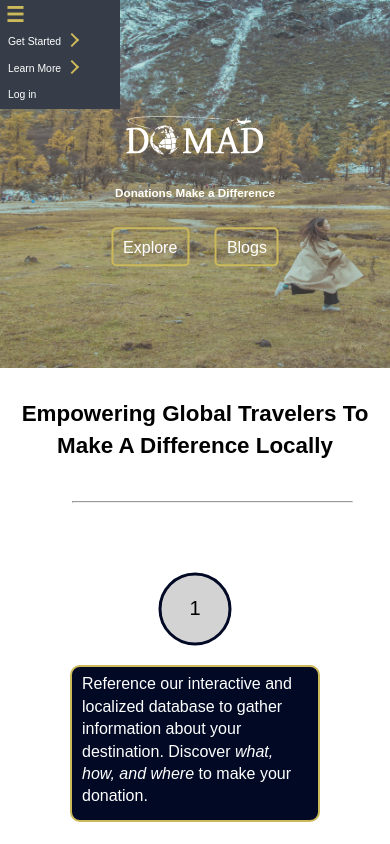
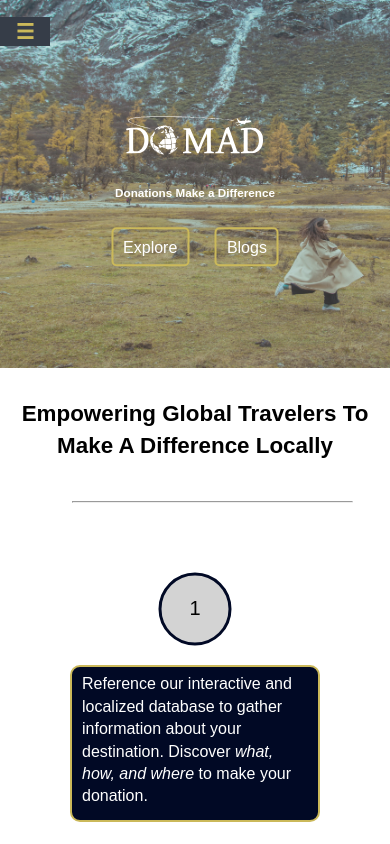
Before and after one commit to JoyMace/DoMADCapstone, a React (Create React App) app in the folder code/client/: page / in a window 390 px wide. Shown: the top 844 px of the page. Built offline with nearby package versions, Linux system fonts and the light colour scheme.

Commit message:
fixed hamburger navbar functionality. Done with page for now

```diff
--- a/code/client/src/components/Pages/Home.css
+++ b/code/client/src/components/Pages/Home.css
@@ -23,9 +23,10 @@
     z-index: 0; /* stack order (last) */
 }
 
-/*===== StickyNavbar Container =====*/
+
+/*===== StickyNavbar Basic Styling =====*/
     /*-- We need a wrapper AND container so it
-    can be BOTH fixed AND a sticky flexbox --*/
+    can be BOTH a fixed AND a sticky flexbox --*/
 #navbar-wrapper {
     position: fixed; /* Render fixed initially */
     top: 0;
@@ -35,78 +36,34 @@
     min-height: 42px;
     max-height: 80px;
     z-index: 4; /* Stacking order (2nd before DD content) */
-    transition: all 0.5s; /* back to top */
+    transition: all 0.5s; /* unstick navbar */
 }
 
 /* Navbar Master */
 #nav-container {
-    position: sticky; /* Render Fixed for any scroll position */
+    position: sticky; /* Fixed at any scroll position */
     display: flex;
     flex-flow: row wrap;
     justify-content: space-between;
     list-style-type: none;
     overflow: visible; /* crucial! */
-    padding: 0;
     /* Utility for navbar sticky effect */
     top: -1px;
     padding-top: calc(1em + 1px);
+    transition: all 0.4s;
 }
-/* WHEN sticky scrolling */
-#top-container.isSticky #nav-container {
-    padding: 4px 3%; /* push up farther */
-    transition: all 0.4s;
-    background-color: #363D48;
-}
-/* WHEN hammed to side */
-#nav-container.hammed {
-    flex-flow: column wrap; /* initial: row wrap */
-    justify-content: flex-start; /* initial: space-between */
-    width: 120px; /*--deprecate to left-side */
-    padding: 0;
-    overflow: hidden;
-}
-
-    /* Initially hide Ham - Then display Ham */
-    #nav-container #ham-btn { display: none; }
-    #nav-container.hammed #ham-btn {
-        display: block; /* initial: none */
-        background-color: #363D48;
-        color: #CBB95A;
-        font-size: 1.3em;
-        text-align: left;
-    }
 
     /* Dropdown grouping container */
     #nav-container .dropdown {
         display: inline-block;
         position: sticky;
-        margin-right: 20px;
         cursor: pointer;
-        font-size: 0.9em;
+        font-size: 0.8em;
     }
-    /* WHEN hammed - DD grouping container */
-    #nav-container.hammed .dropdown {
-        display: block;
-        margin-right: 0;
-        background-color: #363D48;
-        font-size: 0.5em; /* initial: 0.9em */
-        white-space: nowrap;
-    }
-    /*
-    FIX======
-    #nav-container.hammed #ham-btn:hover, .dropdown {
-        display: ;
-    }
-    */
 
         /* Dropdown headers */
         .DD-btn {
             font-size: 1.3em;
-        }
-        /* WHEN hammed to side */
-        #nav-container.hammed .DD-btn {
-            display: block;
-            width: 100%;
         }
             /* Hovering any DD item => border on header */
             #nav-container .dropdown:hover .DD-btn {
@@ -121,12 +78,13 @@
                 border-width: 2px 2px 0 0;
                 padding: 4px;
                 margin-left: 6px;
+                transition: all 0.3s;
                 transform: rotate(45deg);
                 -webkit-transform: rotate(45deg);
             }
             .dropdown:hover .down-up-arrow {
                 transition: all 0.3s;
-                border-width: 0 3px 3px 0px;
+                border-width: 0 2px 2px 0px;
             }
 
 
@@ -142,11 +100,6 @@
         }
         .dropdown:hover .dropdown-content {
             display: block;
-        }
-        /* WHEN hammed - Dropdown content */
-        #nav-container.hammed .dropdown-content {
-            position: relative;
-            width: 100%;
         }
 
             /* ALL DD item <a> ref tags */
@@ -170,8 +123,66 @@
                 width: 150%;
             }
 
+/*================================*/
+/*=== Hamburger Navbar Styling ===*/
+#nav-container #ham-btn {
+    display: none; /* default state */
+}
 
-/*====== Centered Top Container content ======*/
+@media screen and (max-width: 600px) {
+    #nav-container #ham-btn {
+        display: inline-block; /* initial: none */
+        background-color: #363D48;
+        width: 50px;
+        text-align: center;
+        color: #CBB95A;
+        font-size: 1.3em;
+    }
+    #nav-container .dropdown .DD-btn {
+        display: none;
+        white-space: nowrap;
+        background-color: #363D48;
+        font-size: 0.7em; /* initial: 0.9em */
+    }
+}
+
+@media screen and (max-width: 600px) {
+    #nav-container.hammed {
+        padding-top: 0px;
+        width: 18%;
+        min-width: 80px; /*--deprecate to left-side */
+
+        flex-flow: column wrap; /* initial: row wrap */
+        justify-content: flex-start; /* initial: space-between */
+        overflow: hidden;
+    }
+
+    #nav-container.hammed .dropdown {
+        display: block;
+        width: 100%;
+    }
+        #nav-container.hammed .DD-btn {
+            width: 100%;
+            display: block;
+        }
+        #nav-container.hammed .dropdown-content {
+            position: relative;
+            width: 100%;
+            background-color: #b89b09;
+            color: black;
+        }
+}
+
+/*============================================*/
+/*=== Sticky Scrolling Navbar Styling ===*/
+
+#top-container.isSticky #nav-container {
+    transition: all 0.4s;
+    background-color: #363D48;
+}
+
+/*============================================*/
+/*=== Centered Top Container content ===*/
 #block-wrapper {
     position: absolute;
     top: 50%;
@@ -311,6 +322,3 @@
             color: white;
             line-height: 2em;
         }
-
-
-/*====== END =========*/
--- a/code/client/src/components/Pages/Home.js
+++ b/code/client/src/components/Pages/Home.js
@@ -4,7 +4,6 @@ import bg from '../../images/home-filler-girl_running.jpg';
 import bg_alt from '../../images/home-filler-inspire.jpg';
 import logo_wh from '../../images/WhiteDOMADlogo.svg';
 import logo_bl from '../../images/DoMADLogoDark.svg';
-
 
 import dons from '../../images/home-filler-volunteers.jpg';
 
@@ -17,14 +16,14 @@ function Home() {
             <img id='bg_img' src={bg} alt={bg_alt} />
 
             <div id="navbar-wrapper">
-                <ResponsiveHammedDD id='nav-container'>
-                    <a id='ham-btn'>
-                        <b>&nbsp;&#9776;</b>
+                <div id='nav-container'>
+                    <a id='ham-btn' href='javascript:void(0);' onClick={myHamButton}>
+                        <b>&#9776;</b>
                     </a>
 
                     <div id='left'>
                         <div className='dropdown'>
-                            <a href="javascript:void(0)" className="DD-btn">
+                            <a className="DD-btn" href="javascript:void(0);">
                                 Get Started<i className="down-up-arrow"></i>
                             </a>
                             <div className="dropdown-content">
@@ -37,7 +36,7 @@ function Home() {
 
                     <div id='right'>
                         <div className='dropdown'>
-                            <a href="javascript:void(0)" className="DD-btn">
+                            <a className="DD-btn" href="/about">
                                 Learn More<i className="down-up-arrow"></i>
                             </a>
                             <div className="dropdown-content">
@@ -58,7 +57,7 @@ function Home() {
                         </div>
                     </div>
 
-                </ResponsiveHammedDD>
+                </div>
             </div>
 
             <div id="block-wrapper">
@@ -182,7 +181,7 @@ function Home() {
 
 
 /* Adds a custom event listener for when the window width < 500 to rename a class */
-function ResponsiveHammedDD ({ children, className, ...rest }) {
+/*function ResponsiveHammedDD ({ children, className, ...rest }) {
     const [isHammed, setIsHammed] = React.useState(false);
     let ref = React.createRef();
 
@@ -201,6 +200,14 @@ function ResponsiveHammedDD ({ children, className, ...rest }) {
             {children}
         </div>
     )
+}*/
+function myHamButton() {
+    let x = document.getElementById("nav-container");
+    if (x.className === "") {
+        x.className += "hammed";
+    } else {
+        x.className = "";
+    }
 }
 
 /* Sets an Observer on the  for viewport visibility*/
```
